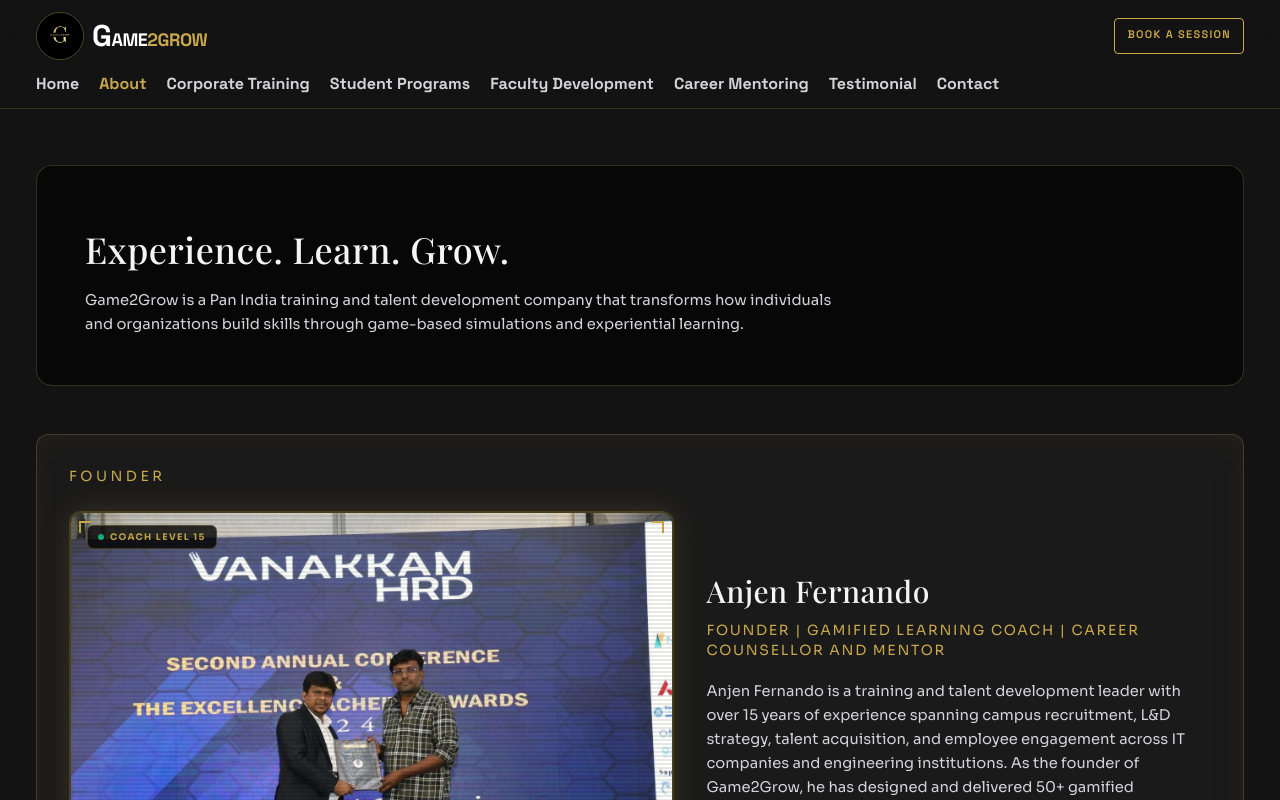
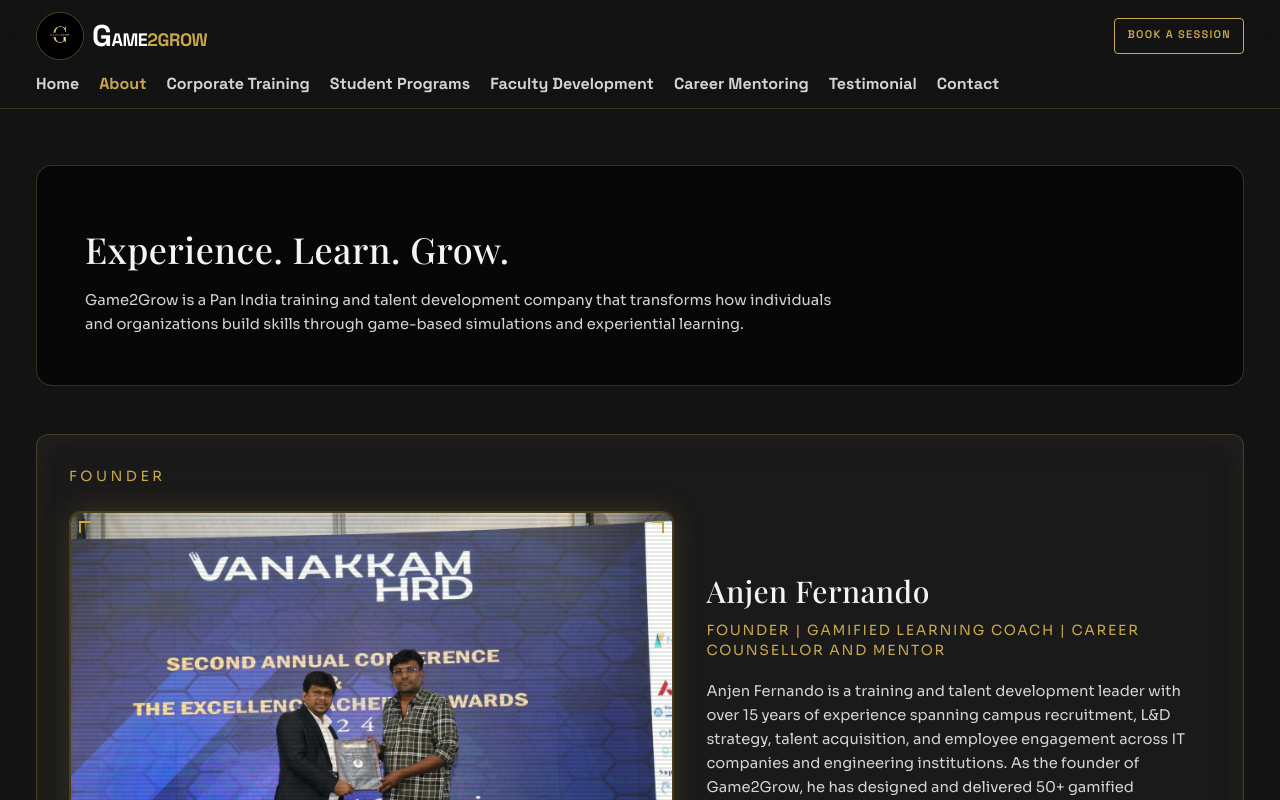
Before and after one commit to tetycoon/game2grow, a React (Vite) app: page /#/about in a window 1280 px wide. Shown: the top 800 px of the page. Built offline with nearby package versions, Linux system fonts and the light colour scheme.

Commit message:
Remove level tag overlay from about section founder image slider

```diff
--- a/src/pages/AboutPage.tsx
+++ b/src/pages/AboutPage.tsx
@@ -44,13 +44,6 @@ export function AboutPage() {
               <div className="absolute top-2 right-2 z-10 h-3 w-3 border-t-2 border-r-2 border-brandGold" />
               <div className="absolute bottom-2 left-2 z-10 h-3 w-3 border-b-2 border-l-2 border-brandGold" />
               <div className="absolute bottom-2 right-2 z-10 h-3 w-3 border-b-2 border-r-2 border-brandGold" />
-
-              {/* Player level tag */}
-              <div className="absolute top-3 left-4 z-10 flex items-center gap-1.5 rounded-md bg-black/80 px-2.5 py-1 text-[9px] font-bold tracking-[0.15em] text-brandGold border border-brandGold/30">
-                <span className="h-1.5 w-1.5 rounded-full bg-emerald-500 animate-pulse" />
-                <span>COACH LEVEL 15</span>
-              </div>
-
               {/* Scanlines layer for gaming screen look */}
               <div className="absolute inset-0 z-10 pointer-events-none bg-[linear-gradient(rgba(18,16,16,0)_50%,rgba(0,0,0,0.25)_50%),linear-gradient(90deg,rgba(201,168,76,0.04),rgba(0,255,0,0.02),rgba(201,168,76,0.04))] bg-[size:100%_4px,6px_100%] opacity-35" />
 
```
